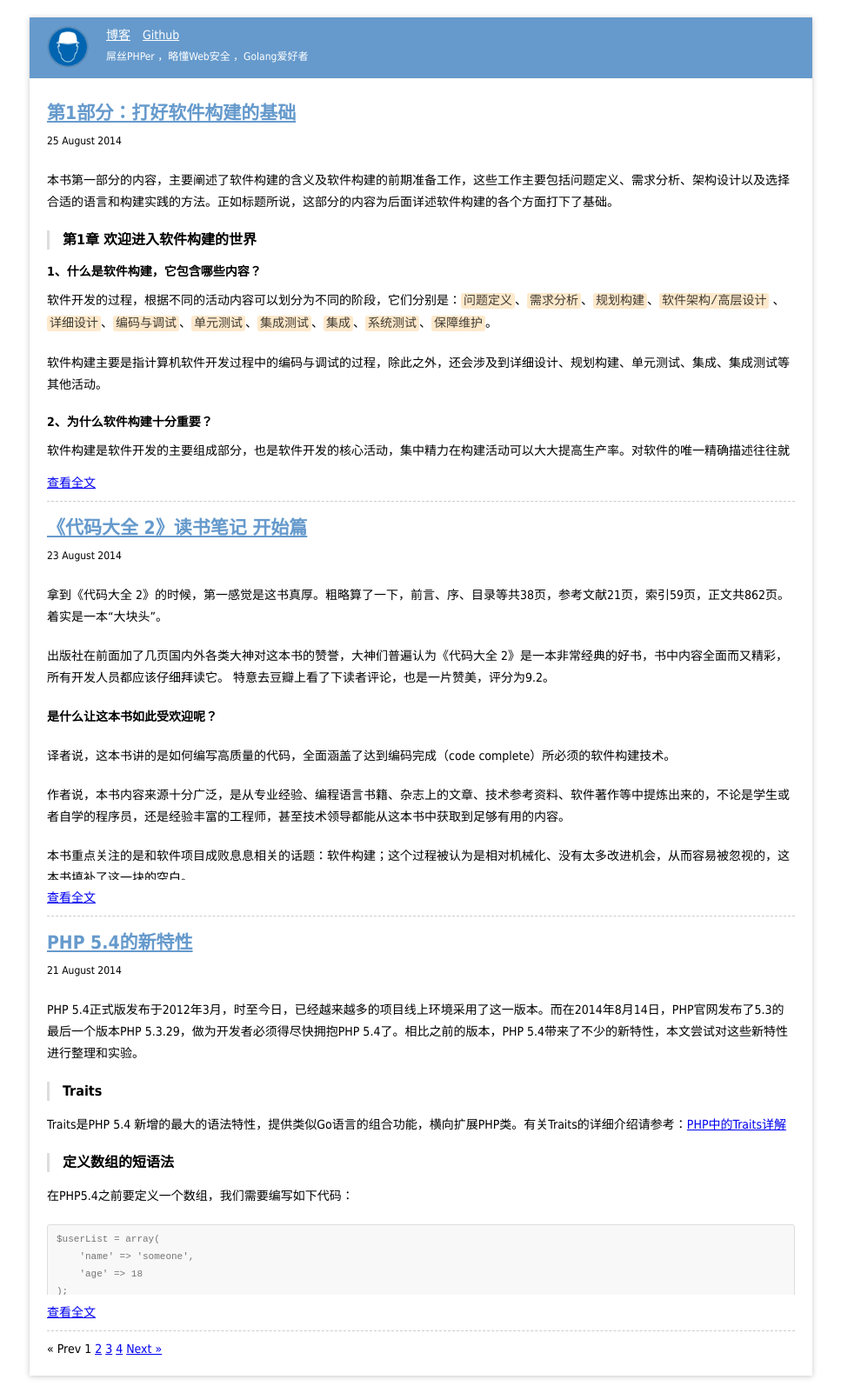
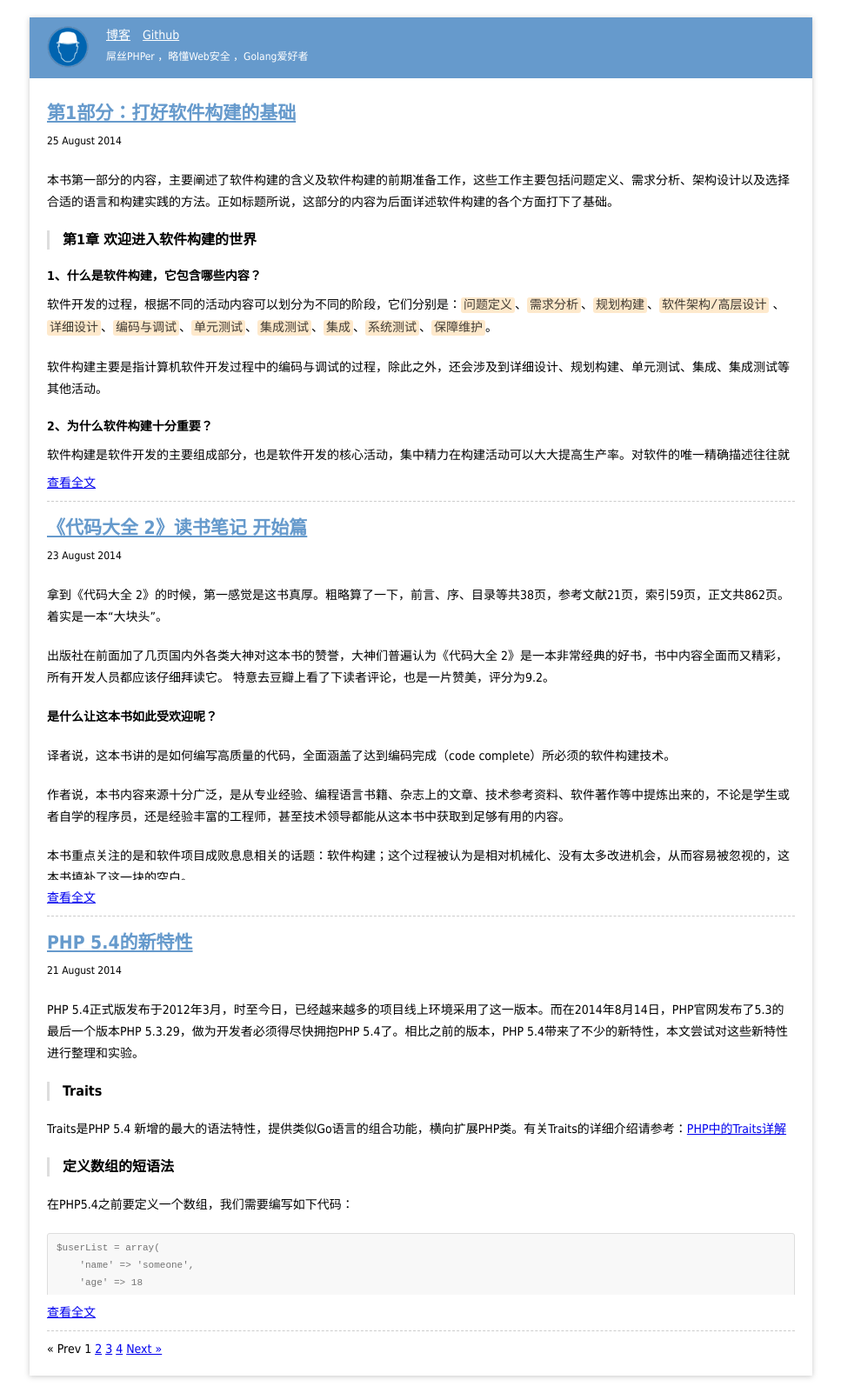
Before and after one commit to tabalt/tabalt.github.io, a Jekyll site: the page built from index.html, in a window 1280 px wide. Shown: the whole page at 87% size, without its empty margins (156-1123 px from the left). Built offline with Jekyll 4.4.1, drawn with Linux system fonts in a browser that asks for light colours; Markdown is read by kramdown in place of the engine named in the settings; the list of posts is cut into pages by our own code; comment, search, counter and statistics services are not loaded.

Commit message:
Update style.css

```diff
--- a/static/css/style.css
+++ b/static/css/style.css
@@ -91,7 +91,7 @@ ul li.inline{ display:inline;}
 .page {  }
 .page ul{ padding-left:40px;}
 .page  p{ line-height:25px; margin-bottom:20px; }
-.page  h3{ border-left:3px solid #dddddd; padding-left:15px; line-height:22px; margin:15px 0; font-size:16px; }
+.page  h3{ border-left:3px solid #dddddd; padding-left:15px; line-height:22px; margin:20px 0; font-size:16px; }
 .page h4 { margin:10px 0; }
 .page li p{ margin-bottom:5px; }
 .page img { border: 1px solid #bababa; box-shadow: 3px 3px 0 rgba(0, 0, 0, 0.1); }
```
